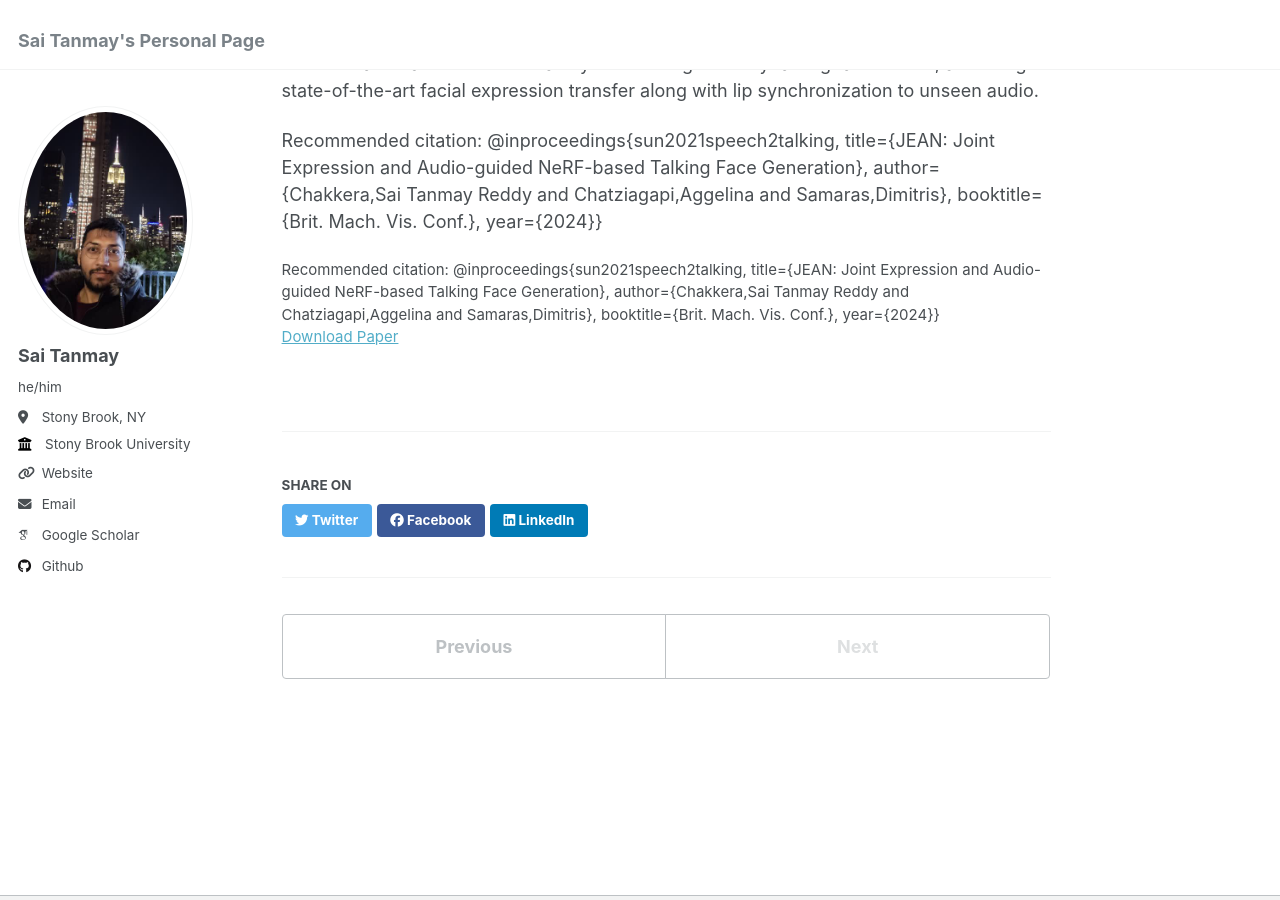
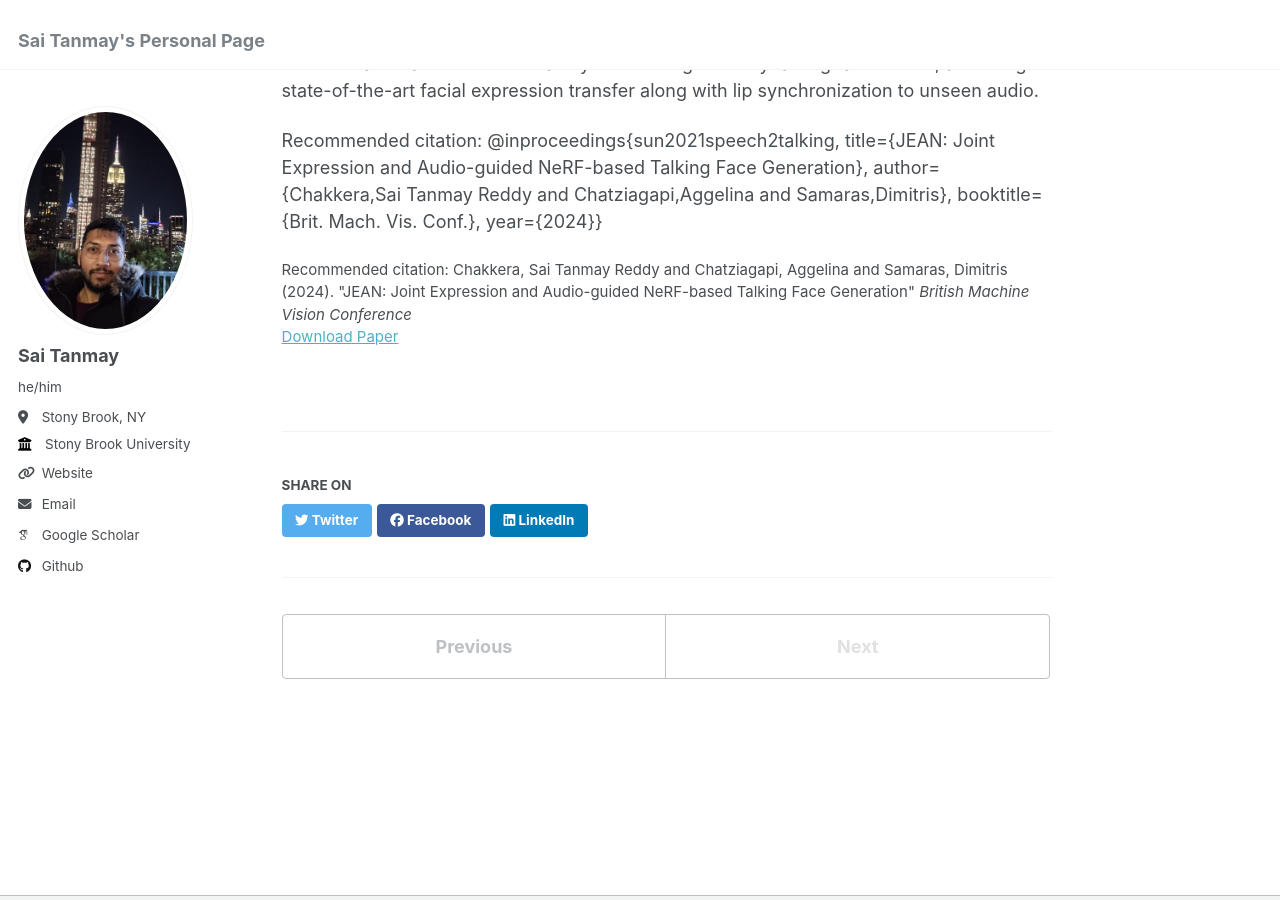
Before and after one commit to starc52/starc52.github.io, a Jekyll site: the page built from _publications/2024-07-19-JEAN.md, in a window 1280 px wide and 900 px high, scrolled down 528 px. Built offline with Jekyll 4.4.1, drawn with Linux system fonts in a browser that asks for light colours; some web fonts are replaced.

Commit message:
added some more changes

```diff
--- a/_publications/2024-07-19-JEAN.md
+++ b/_publications/2024-07-19-JEAN.md
@@ -6,11 +6,7 @@ excerpt: 'We introduce a novel method for joint expression and audio-guided talk
 date: 2024-07-19
 venue: 'British Machine Vision Conference 2024'
 paperurl: 'http://academicpages.github.io/files/paper1.pdf'
-citation: '@inproceedings{sun2021speech2talking,
-    title={JEAN: Joint Expression and Audio-guided NeRF-based Talking Face Generation},
-    author={Chakkera,Sai Tanmay Reddy and Chatziagapi,Aggelina and Samaras,Dimitris},
-    booktitle={Brit. Mach. Vis. Conf.},
-    year={2024}}'
+citation: 'Chakkera, Sai Tanmay Reddy and Chatziagapi, Aggelina  and Samaras, Dimitris (2024). "JEAN: Joint Expression and Audio-guided NeRF-based Talking Face Generation" <i>British Machine Vision Conference</i>'
 ---
 
 <a href='http://academicpages.github.io/files/JEAN.pdf'>Download paper here</a>
```
